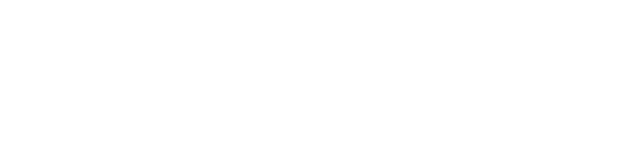
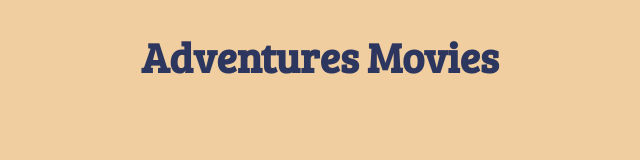
Before and after one commit to KalebRice/adventure.io, a plain HTML site: page index.html in a window 1280 px wide. Shown: the whole page, without its empty margins (320-960 px from the left). Drawn offline with Linux system fonts and the light colour scheme.

Commit message:
Add files via upload

```diff
--- a/index.html
+++ b/index.html
@@ -2,9 +2,12 @@
 <html lang="en" dir="ltr">
   <head>
     <meta charset="utf-8">
+    <link rel="stylesheet" href="style.css">
+    <link href="https://fonts.googleapis.com/css?family=Bree+Serif&display=swap" rel="stylesheet">
     <title>Adventure</title>
   </head>
   <body>
-
+    <h1>Adventures Movies</h1>
+      <br>
   </body>
 </html>
--- /dev/null
+++ b/style.css
@@ -0,0 +1,10 @@
+body{
+  background-color: #F0CEA0;
+
+}
+h1{
+  text-align: center;
+  color: #2C365E;
+  font-size: 42px;
+  font-family:'Bree Serif', serif;
+}
```
